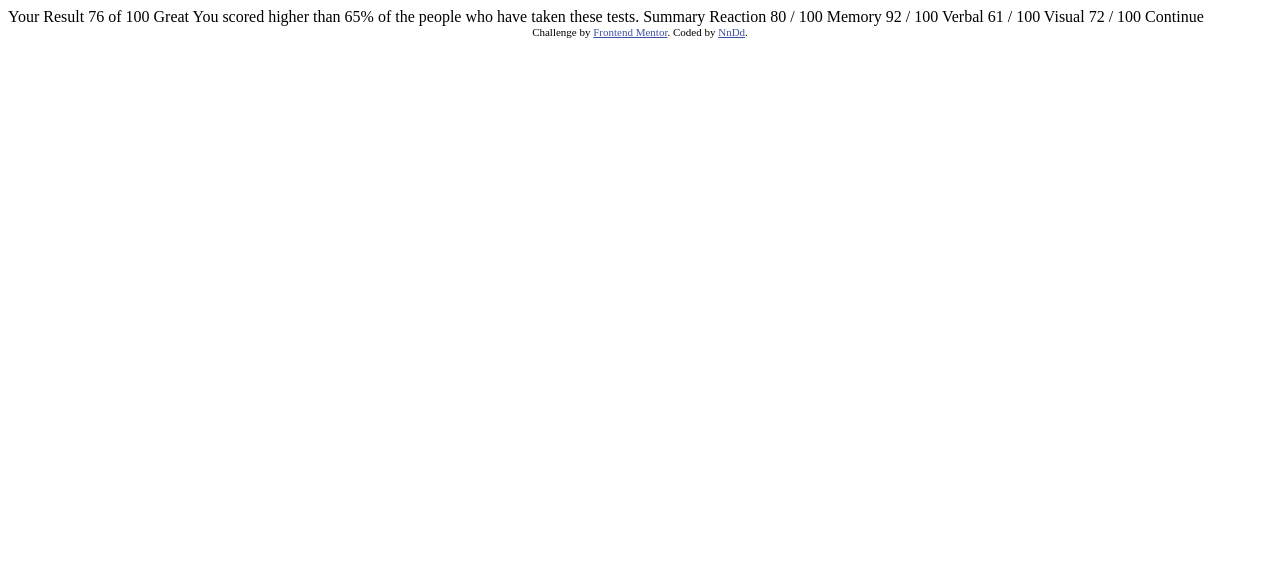
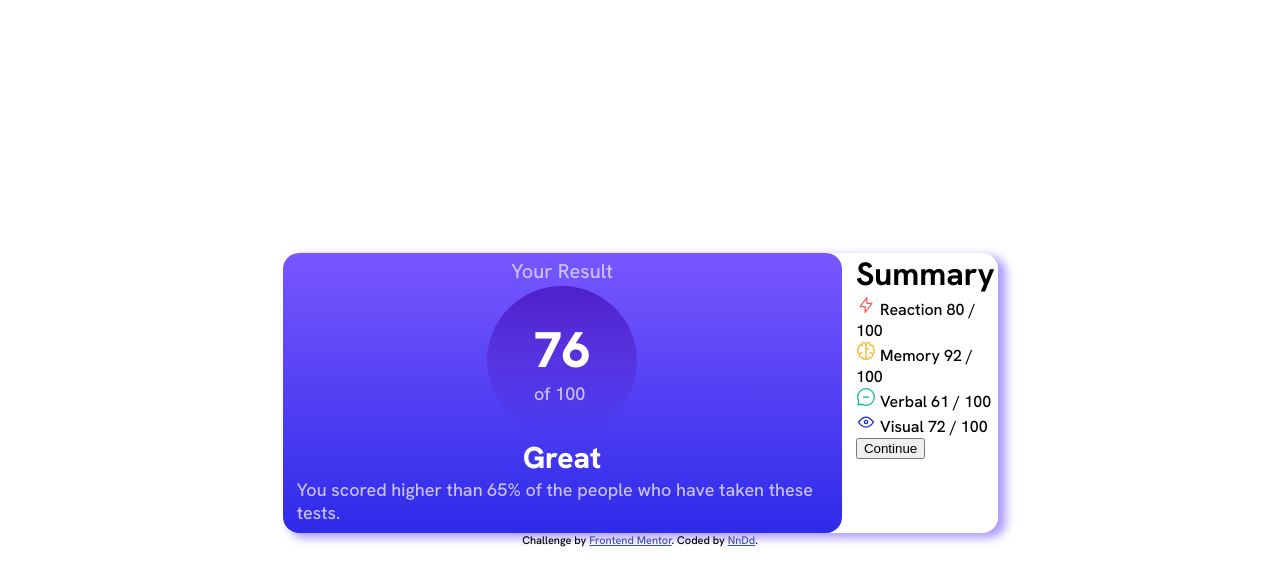
Before and after one commit to Nn-Dd/Result_Summary_Component, a plain HTML site: page index.html in a window 1280 px wide. Drawn offline with Linux system fonts and the light colour scheme.

Commit message:
Added the CSS of the left side

```diff
--- a/index.html
+++ b/index.html
@@ -4,7 +4,7 @@
     <meta charset="UTF-8" />
     <meta name="viewport" content="width=device-width, initial-scale=1.0" />
     <!-- displays site properly based on user's device -->
-
+    <link rel="stylesheet" href="style.css" />
     <link
       rel="icon"
       type="image/png"
@@ -16,6 +16,10 @@
 
     <!-- Feel free to remove these styles or customise in your own stylesheet 👍 -->
     <style>
+      @import url("https://fonts.googleapis.com/css2?family=Hanken+Grotesk:wght@500;700;800&display=swap");
+      body {
+        font-family: "Hanken Grotesk", sans-serif;
+      }
       .attribution {
         font-size: 11px;
         text-align: center;
@@ -26,9 +30,50 @@
     </style>
   </head>
   <body>
-    Your Result 76 of 100 Great You scored higher than 65% of the people who
-    have taken these tests. Summary Reaction 80 / 100 Memory 92 / 100 Verbal 61
-    / 100 Visual 72 / 100 Continue
+    <main>
+      <div class="card">
+        <div class="left">
+          <h1 class="heading-left">Your Result</h1>
+          <div class="circleBase">
+            <span
+              ><span class="number">76 </span><br />
+              <span class="of100">of 100</span></span
+            >
+          </div>
+          <span class="great">Great</span>
+
+          <p class="paragraph-left">
+            You scored higher than 65% of the people who have taken these tests.
+          </p>
+        </div>
+        <div class="right">
+          <h1>Summary</h1>
+          <div class="qualities">
+            <div class="reaction">
+              <img src="/assets/images/icon-reaction.svg" alt="" />
+              <span>Reaction </span>
+              <span>80 / 100</span>
+            </div>
+            <div class="memory">
+              <img src="/assets/images/icon-memory.svg" alt="" />
+              <span>Memory </span>
+              <span>92 / 100</span>
+            </div>
+            <div class="verbal">
+              <img src="/assets/images/icon-verbal.svg" alt="" />
+              <span>Verbal </span>
+              <span>61 / 100</span>
+            </div>
+            <div class="visual">
+              <img src="/assets/images/icon-visual.svg" alt="" />
+              <span>Visual </span>
+              <span>72 / 100</span>
+            </div>
+          </div>
+          <button>Continue</button>
+        </div>
+      </div>
+    </main>
 
     <div class="attribution">
       Challenge by
--- a/style.css
+++ b/style.css
@@ -0,0 +1,104 @@
+* {
+  margin: 0;
+}
+
+body {
+  background-color: white;
+  display: flex;
+  justify-content: center;
+  align-items: center;
+  height: 100vh; /* This sets the body to take up the full viewport height */
+  flex-direction: column;
+}
+.card {
+  border-radius: 16px;
+  border: 1px solid #ffffff;
+  -webkit-box-shadow: 7px 4px 10px 1px rgba(120, 87, 255, 0.6);
+  box-shadow: 7px 4px 10px 1px rgba(120, 87, 255, 0.6);
+  display: flex;
+  height: 35vh;
+  border-top: 0;
+  border-bottom: 0;
+}
+.circleBase {
+  background: hsla(256, 72%, 46%, 1);
+  background: -moz-linear-gradient(
+    top,
+    hsla(256, 72%, 46%, 1),
+    hsla(241, 72%, 46%, 0)
+  );
+  background: -webkit-linear-gradient(
+    top,
+    hsla(256, 72%, 46%, 1),
+    hsla(241, 72%, 46%, 0)
+  );
+  background: linear-gradient(
+    to bottom,
+    hsla(256, 72%, 46%, 1),
+    hsla(241, 72%, 46%, 0)
+  );
+  width: 150px;
+  height: 150px;
+  border-radius: 50%;
+  behavior: url(PIE.htc); /* remove if you don't care about IE8 */
+  display: flex;
+  justify-content: center;
+  align-items: center;
+}
+
+.left {
+  background: #7857ff;
+  background: -moz-linear-gradient(
+    top,
+    hsl(252, 100%, 67%),
+    hsl(241, 81%, 54%)
+  );
+  background: -webkit-linear-gradient(
+    top,
+    hsl(252, 100%, 67%),
+    hsl(241, 81%, 54%)
+  );
+  background: linear-gradient(
+    to bottom,
+    hsl(252, 100%, 67%),
+    hsl(241, 81%, 54%)
+  );
+  border-radius: 16px;
+  display: flex;
+  flex-direction: column;
+  align-items: center;
+  padding: 1%;
+  padding-top: 0.5%;
+  padding-right: 2%;
+  padding-left: 2%;
+  color: #ffffff;
+  align-items: center;
+  justify-content: space-evenly;
+}
+.number {
+  font-size: 50px;
+  font-weight: 800;
+}
+.of100 {
+  font-weight: 500;
+  font-size: 18px;
+  color: #c8c1ff;
+}
+.heading-left {
+  color: #c8c1ff;
+  font-size: 20px;
+  font-weight: 500;
+}
+.great{
+    font-weight: 800;
+    font-size: 30px;
+    color: #ffffff;
+}
+.paragraph-left{
+    font-weight: 500;
+  font-size: 18px;
+  color: #c8c1ff;
+}
+.right {
+  padding-left: 2%;
+}
```
